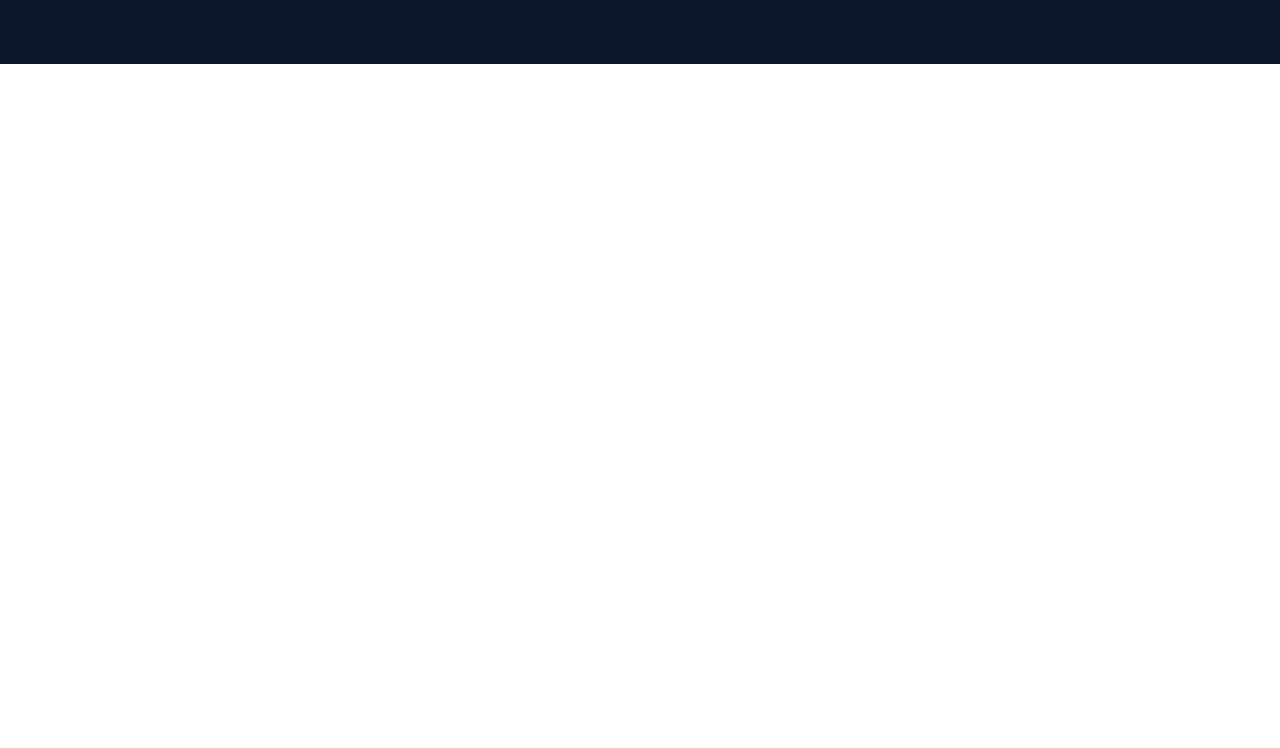
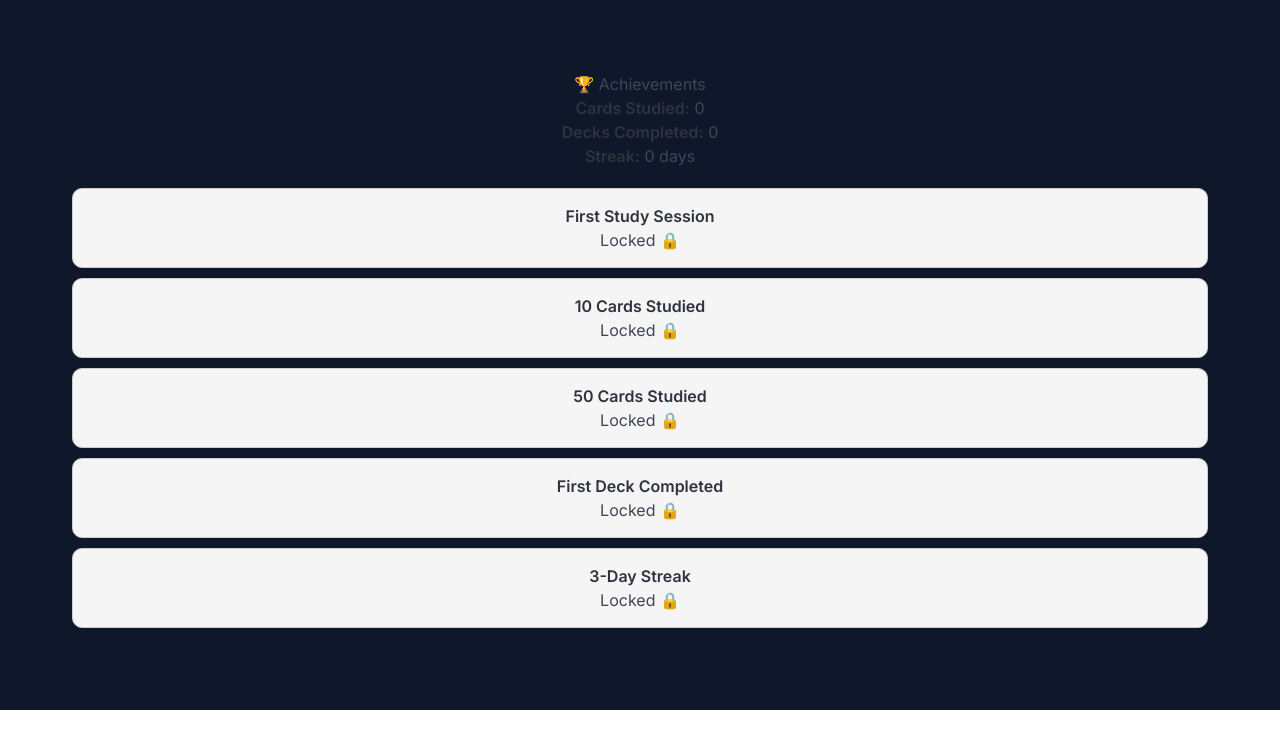
Before and after one commit to natezzzzzzzz/CSCI-42-Group-7, a React (Vite) app in the folder front-neurodeck/: page /achievements in a window 1280 px wide. Before the commit this address had no page. Shown: the top 748 px of the page. Built offline with nearby package versions, Linux system fonts and the light colour scheme.

Commit message:
added few semi working achievements
decks completed keeps increasing

```diff
--- a/front-neurodeck/src/App.jsx
+++ b/front-neurodeck/src/App.jsx
@@ -7,6 +7,7 @@ import DeckPage from "./pages/DeckPage";
 import MultiplayerPage from "./pages/MultiplayerPage";
 import './styles/App.css';
 import SoloGamePage from "./pages/SoloGamePage";
+import AchievementsPage from "./pages/AchievementsPage";
 
 function App() {
   return (
@@ -18,6 +19,7 @@ function App() {
         <Route path="/decks" element={<DeckPage />} />
         <Route path="/multiplayer" element={<MultiplayerPage />} />
         <Route path="/solo/:deckId" element={<SoloGamePage />} />
+        <Route path="/achievements" element={<AchievementsPage />} />
       </Routes>
     </Router>
   );
--- /dev/null
+++ b/front-neurodeck/src/pages/AchievementsPage.jsx
@@ -0,0 +1,69 @@
+import React, { useEffect, useState } from "react";
+
+export default function AchievementsPage() {
+  const [stats, setStats] = useState({
+    cardsStudied: 0,
+    decksCompleted: 0,
+    streak: 0,
+  });
+
+  useEffect(() => {
+    const saved = JSON.parse(localStorage.getItem("studyStats"));
+    if (saved) setStats(saved);
+  }, []);
+
+  const achievements = [
+    {
+      title: "First Study Session",
+      unlocked: stats.cardsStudied > 0,
+    },
+    {
+      title: "10 Cards Studied",
+      unlocked: stats.cardsStudied >= 10,
+    },
+    {
+      title: "50 Cards Studied",
+      unlocked: stats.cardsStudied >= 50,
+    },
+    {
+      title: "First Deck Completed",
+      unlocked: stats.decksCompleted >= 1,
+    },
+    {
+      title: "3-Day Streak",
+      unlocked: stats.streak >= 3,
+    },
+  ];
+
+  return (
+    <div style={{ padding: "40px" }}>
+      <h2>🏆 Achievements</h2>
+
+      {/* 📊 Stats */}
+      <div style={{ marginBottom: "20px" }}>
+        <p><strong>Cards Studied:</strong> {stats.cardsStudied}</p>
+        <p><strong>Decks Completed:</strong> {stats.decksCompleted}</p>
+        <p><strong>Streak:</strong> {stats.streak} days</p>
+      </div>
+
+      {/* 🎖️ Achievements */}
+      <div>
+        {achievements.map((a, index) => (
+          <div
+            key={index}
+            style={{
+              border: "1px solid #ccc",
+              padding: "15px",
+              marginBottom: "10px",
+              borderRadius: "10px",
+              backgroundColor: a.unlocked ? "#e6fffa" : "#f5f5f5",
+            }}
+          >
+            <strong>{a.title}</strong>
+            <p>{a.unlocked ? "Unlocked 🎉" : "Locked 🔒"}</p>
+          </div>
+        ))}
+      </div>
+    </div>
+  );
+}
--- a/front-neurodeck/src/pages/MainMenu.jsx
+++ b/front-neurodeck/src/pages/MainMenu.jsx
@@ -1,8 +1,10 @@
 import React from "react";
 import '../styles/index.css'
 import 'bulma/css/bulma.min.css';
+import { useNavigate } from "react-router-dom";
 
 function MainMenu({ setPage }) {
+  const navigate = useNavigate();
   return (
     <section className="section">
       <div className="container">
@@ -20,6 +22,9 @@ function MainMenu({ setPage }) {
           <div className="column">
             <div className="box shadow-sm">
               <h2 className="h6">Profile</h2>
+              <button onClick={() => navigate("/achievements")}>
+                View Achievements
+              </button>
               <p className="text-small">View your account details</p>
             </div>
           </div>
--- a/front-neurodeck/src/pages/SoloGamePage.jsx
+++ b/front-neurodeck/src/pages/SoloGamePage.jsx
@@ -9,6 +9,7 @@ export default function SoloGamePage() {
   const [cards, setCards] = useState([]);
   const [currentIndex, setCurrentIndex] = useState(0);
   const [isFlipped, setIsFlipped] = useState(false);
+  const [visitedCards, setVisitedCards] = useState(new Set());
 
   useEffect(() => {
     const load = async () => {
@@ -18,11 +19,40 @@ export default function SoloGamePage() {
     load();
   }, [deckId]);
 
+  useEffect(() => {
+    if (cards.length > 0 && currentIndex === cards.length - 1) {
+      const saved = JSON.parse(localStorage.getItem("studyStats")) || {
+        cardsStudied: 0,
+        decksCompleted: 0,
+        streak: 0,
+      };
+
+      saved.decksCompleted += 1;
+
+      localStorage.setItem("studyStats", JSON.stringify(saved));
+    }
+  }, [currentIndex]);
+
   const handleFlip = () => setIsFlipped(!isFlipped);
 
   const handleNext = () => {
     setIsFlipped(false);
-    setCurrentIndex(prev => prev + 1);
+
+    const nextIndex = (currentIndex + 1) % cards.length;
+    const nextCardId = cards[nextIndex].CardID;
+
+    setVisitedCards((prev) => {
+      if (!prev.has(nextCardId)) {
+        const updated = new Set(prev);
+        updated.add(nextCardId);
+
+        updateStats(); // ✅ ONLY count new card
+        return updated;
+      }
+      return prev;
+    });
+
+    setCurrentIndex(nextIndex);
   };
 
   const handlePrev = () => {
@@ -38,6 +68,19 @@ export default function SoloGamePage() {
   if (cards.length === 0) return <p>No flashcards in this deck yet!</p>;
 
   const current = cards[currentIndex];
+
+  const updateStats = () => {
+    const saved = JSON.parse(localStorage.getItem("studyStats")) || {
+      cardsStudied: 0,
+      decksCompleted: 0,
+      streak: 0,
+    };
+
+    saved.cardsStudied += 1;
+
+    localStorage.setItem("studyStats", JSON.stringify(saved));
+  };
+
 
   return (
     <div style={{ textAlign: "center", padding: "40px" }}>
```
